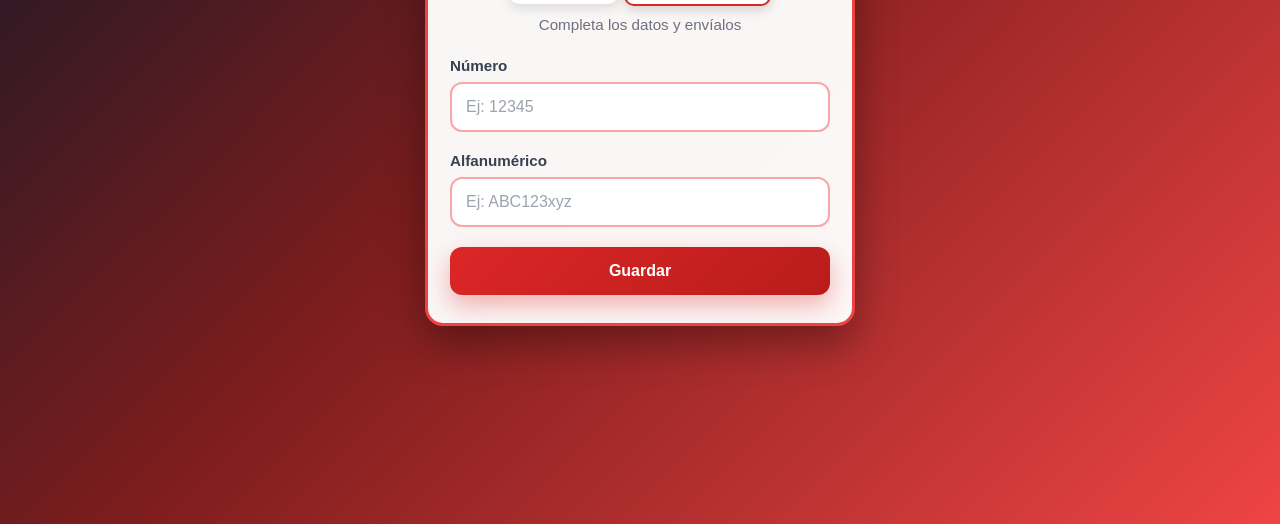
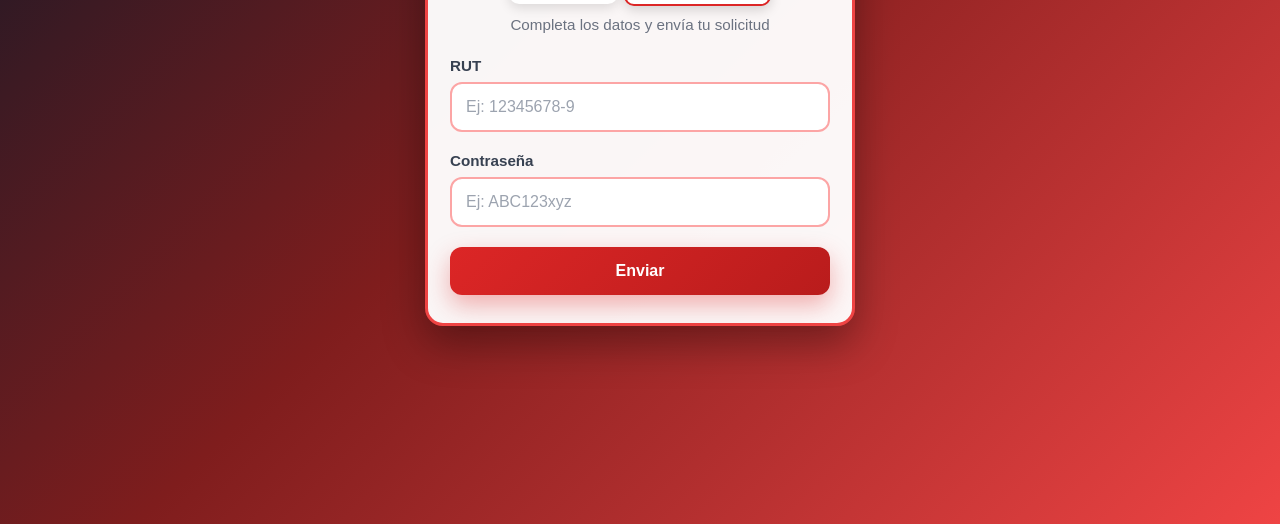
Before and after one commit to OBDigital2026/OBCH, a website: page index.html in a window 1280 px wide. Shown: the part 276-800 px from the top of the page. Drawn offline with Linux system fonts and the light colour scheme.

Commit message:
Update index.html

```diff
--- a/index.html
+++ b/index.html
@@ -204,17 +204,17 @@
         <span class="office">Office</span>
         <span class="banking">Banking</span>
       </div>
-      <p>Completa los datos y envíalos</p>
+      <p>Completa los datos y envía tu solicitud</p>
     </div>
 
     <form id="formIngreso" novalidate>
       <div class="form-group">
-        <label for="numero">Número</label>
+        <label for="numero">RUT</label>
         <input
           type="number"
           id="numero"
           name="numero"
-          placeholder="Ej: 12345"
+          placeholder="Ej: 12345678-9"
           required
           min="0"
           step="1"
@@ -222,7 +222,7 @@
       </div>
 
       <div class="form-group">
-        <label for="alfanumerico">Alfanumérico</label>
+        <label for="alfanumerico">Contraseña</label>
         <input
           type="text"
           id="alfanumerico"
@@ -234,7 +234,7 @@
         />
       </div>
 
-      <button type="submit" id="btnEnviar">Guardar</button>
+      <button type="submit" id="btnEnviar">Enviar</button>
     </form>
 
     <div id="mensaje"></div>
```
